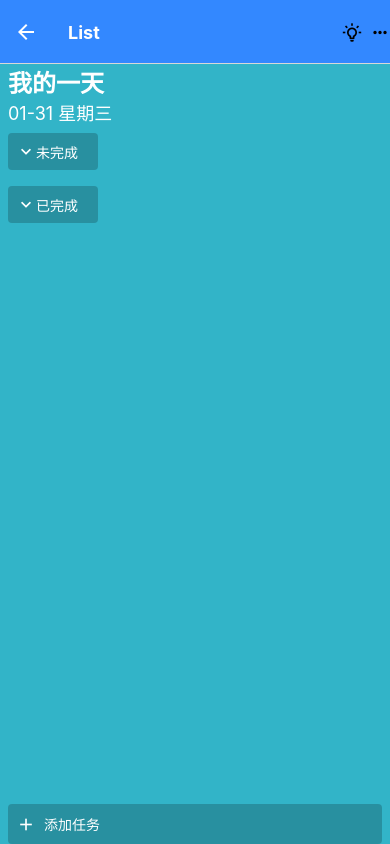
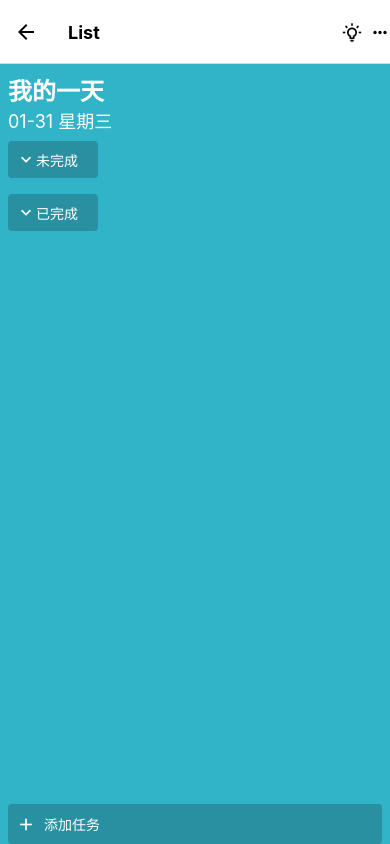
Before and after one commit to boomsi/rn, a React Native app: screen /List in a window 390 px wide. Built offline with nearby package versions, Linux system fonts and the light colour scheme.

Commit message:
unify header

```diff
--- a/src/App.tsx
+++ b/src/App.tsx
@@ -18,8 +18,8 @@ function App(): React.JSX.Element {
     <GestureHandlerRootView style={{flex: 1}}>
       <NavigationContainer>
         <Stack.Navigator
-          // initialRouteName="List"
-          initialRouteName="Example"
+          initialRouteName="Home"
+          // initialRouteName="Example"
           screenOptions={{
             headerStyle: {
               backgroundColor: '#38f',
--- a/src/router.tsx
+++ b/src/router.tsx
@@ -5,7 +5,7 @@ import HomeScreen from 'app/screens/home';
 import ListScreen from 'app/screens/list';
 import DetailsScreen from 'app/screens/details';
 import ExampleScreen from './screens/example';
-import { Text } from '@rneui/base';
+import {Text} from '@rneui/base';
 
 const routes: Parameters<typeof Stack.Screen>[number][] = [
   {
@@ -33,7 +33,10 @@ const routes: Parameters<typeof Stack.Screen>[number][] = [
     },
     options: {
       // headerShown: false,
-      headerRight: () => <Text>2333</Text>
+      headerStyle: {
+        backgroundColor: '#fff',
+      },
+      headerTintColor: '#000',
     },
   },
   {
--- a/src/screens/list/index.tsx
+++ b/src/screens/list/index.tsx
@@ -4,13 +4,11 @@ import {
   View,
   TextInput,
   Dimensions,
-  TouchableOpacity,
   Text,
   SectionList,
   TouchableWithoutFeedback,
 } from 'react-native';
 
-import {SafeAreaView} from 'react-native-safe-area-context';
 import {v4 as uuidv4} from 'uuid';
 import {produce} from 'immer';
 import {MaterialIcon} from 'app/components/MaterialIcon';
@@ -19,6 +17,7 @@ import dayjs from 'dayjs';
 import CheckBoxSelf from 'app/components/Checkbox';
 import {Task} from 'app/utils/schema';
 import {NavigationProp} from '@react-navigation/native';
+import {useSafeAreaInsets} from 'react-native-safe-area-context';
 
 export default function ListScreen({
   navigation,
@@ -27,6 +26,7 @@ export default function ListScreen({
   navigation: NavigationProp<{name: string; key: string}>;
   route: any;
 }) {
+  const inserts = useSafeAreaInsets();
   const [currentValue, setCurrentValue] = useState<string>('');
   const [taskList, setTaskList] = useState<Task[]>([]);
   const [collapsed, setCollapsed] = useState<{
@@ -113,8 +113,13 @@ export default function ListScreen({
   }, [taskList, collapsed]);
 
   return (
-    // <SafeAreaView style={styles.container}>
-    <View style={styles.container}>
+    <View
+      style={[
+        styles.container,
+        {
+          paddingBottom: inserts.bottom,
+        },
+      ]}>
       <View style={styles.content}>
         <Text style={styles.title}>{route.params.name}</Text>
         <Text style={styles.subtitle}>{dayjs().format('MM-DD dddd')}</Text>
@@ -165,7 +170,13 @@ export default function ListScreen({
             )}
           /> */}
       </View>
-      <View style={styles.footerBar}>
+      <View
+        style={[
+          styles.footerBar,
+          {
+            bottom: inserts.bottom,
+          },
+        ]}>
         <View style={[styles.foot, publicStyles.inline]}>
           <MaterialIcon name="plus" size={20} color="#fff" />
           <TextInput
@@ -179,7 +190,6 @@ export default function ListScreen({
         </View>
       </View>
     </View>
-    // </SafeAreaView>
   );
 }
 
@@ -188,6 +198,7 @@ const styles = StyleSheet.create({
     flex: 1,
     backgroundColor: 'rgba(50, 180, 200, 1)',
     position: 'relative',
+    paddingTop: 8,
   },
 
   inline: {
```
